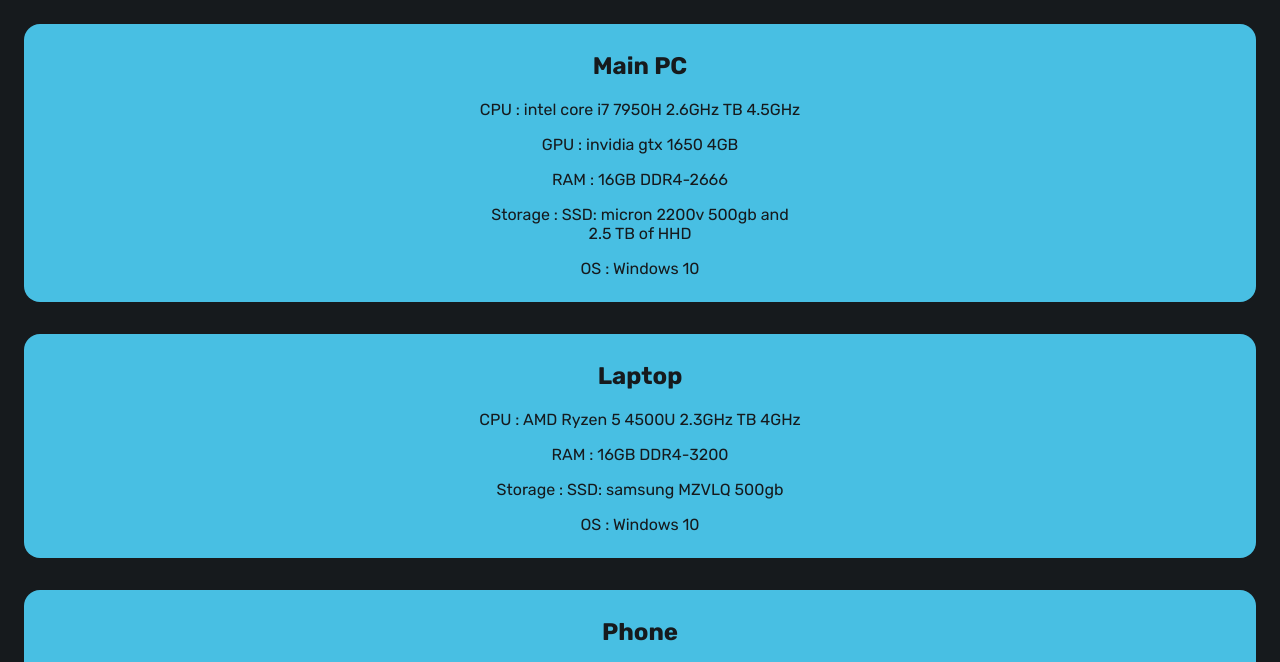
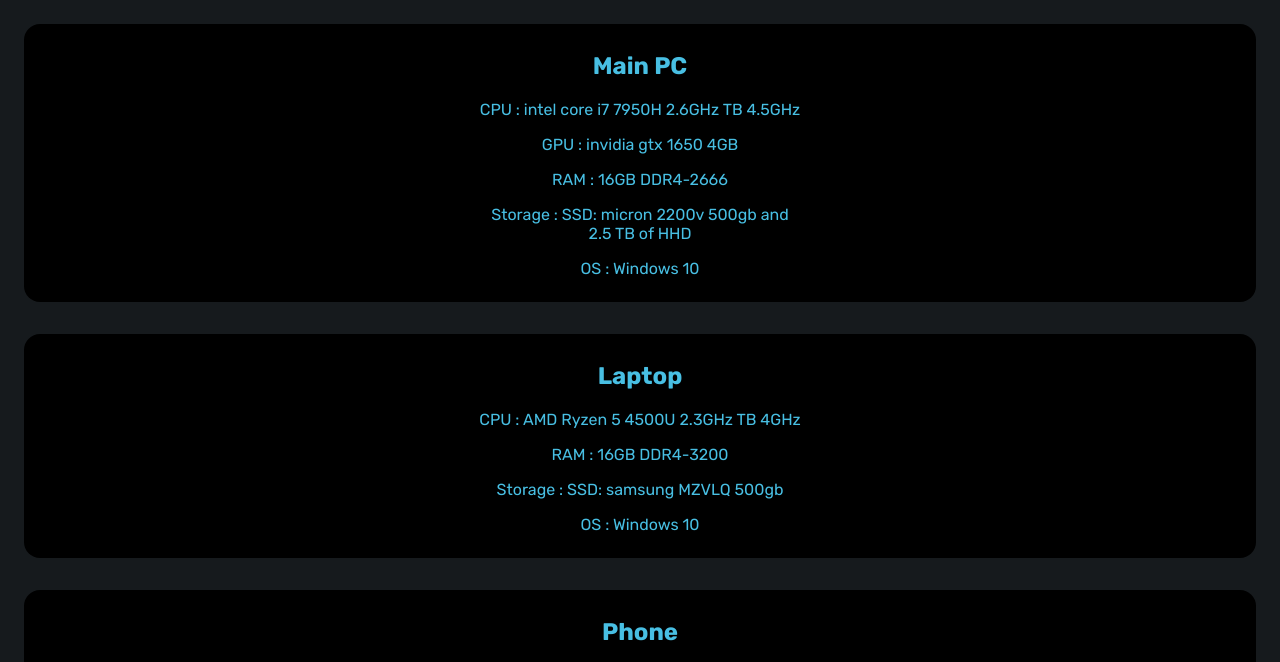
Before and after one commit to ksald-CZ/myweb, a plain HTML site: page sites/devices.html in a window 1280 px wide. Shown: the part 128-790 px from the top of the page. Drawn offline with Linux system fonts and the light colour scheme; files whose address does not match are found by name.

Commit message:
color fix

```diff
--- a/css/main.css
+++ b/css/main.css
@@ -146,9 +146,9 @@ body{
 .device{
     margin: 1.5em;
     margin-top: 2em;
-    background-color:var(--aero) ;
+    background-color:black ;
     border-radius: 1em 1em 1em 1em;
-    color: var(--eerieblack);
+    color: var(--aero);
     text-align: center;
     padding:.5em 0;
 }
```
